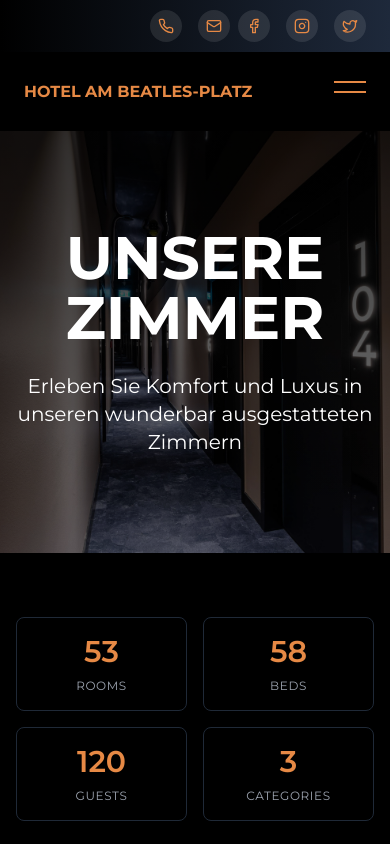
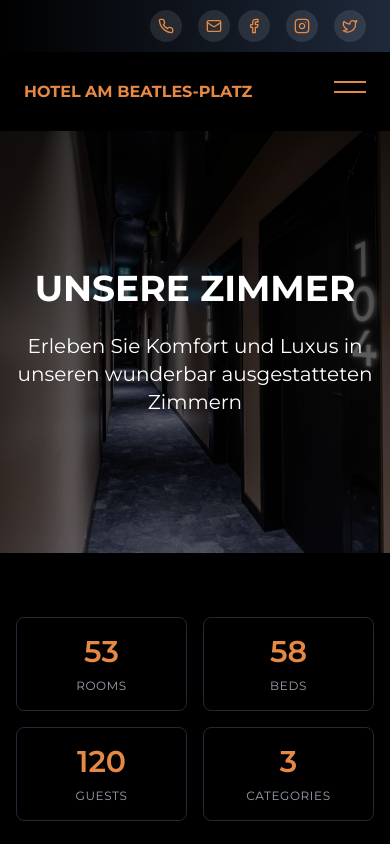
Before and after one commit to psuskin/Hotel-Beatles-Platz, a Next.js app: page /zimmer in a window 390 px wide. Shown: the top 844 px of the page. Built offline with nearby package versions, Linux system fonts and the light colour scheme.

Commit message:
chaneg the text seizes in the subHeader

```diff
--- a/src/components/SubHeader.tsx
+++ b/src/components/SubHeader.tsx
@@ -38,7 +38,7 @@ const SubHeader: React.FC<SubHeaderProps> = ({
         style={{ scale }}
       >
         <motion.h1
-          className="text-6xl font-bold mb-6 uppercase text-center"
+          className="text-4xl sm:text-6xl font-bold mb-6 uppercase text-center"
           initial={{ y: 20, opacity: 0 }}
           animate={{ y: 0, opacity: 1 }}
           transition={{ duration: 0.8, delay: 0.2 }}
@@ -47,7 +47,7 @@ const SubHeader: React.FC<SubHeaderProps> = ({
           {title}
         </motion.h1>
         <motion.p
-          className="text-xl max-w-2xl text-center"
+          className="text-xl max-w-2xl text-center px-1"
           initial={{ y: 20, opacity: 0 }}
           animate={{ y: 0, opacity: 1 }}
           transition={{ duration: 0.8, delay: 0.4 }}
```
